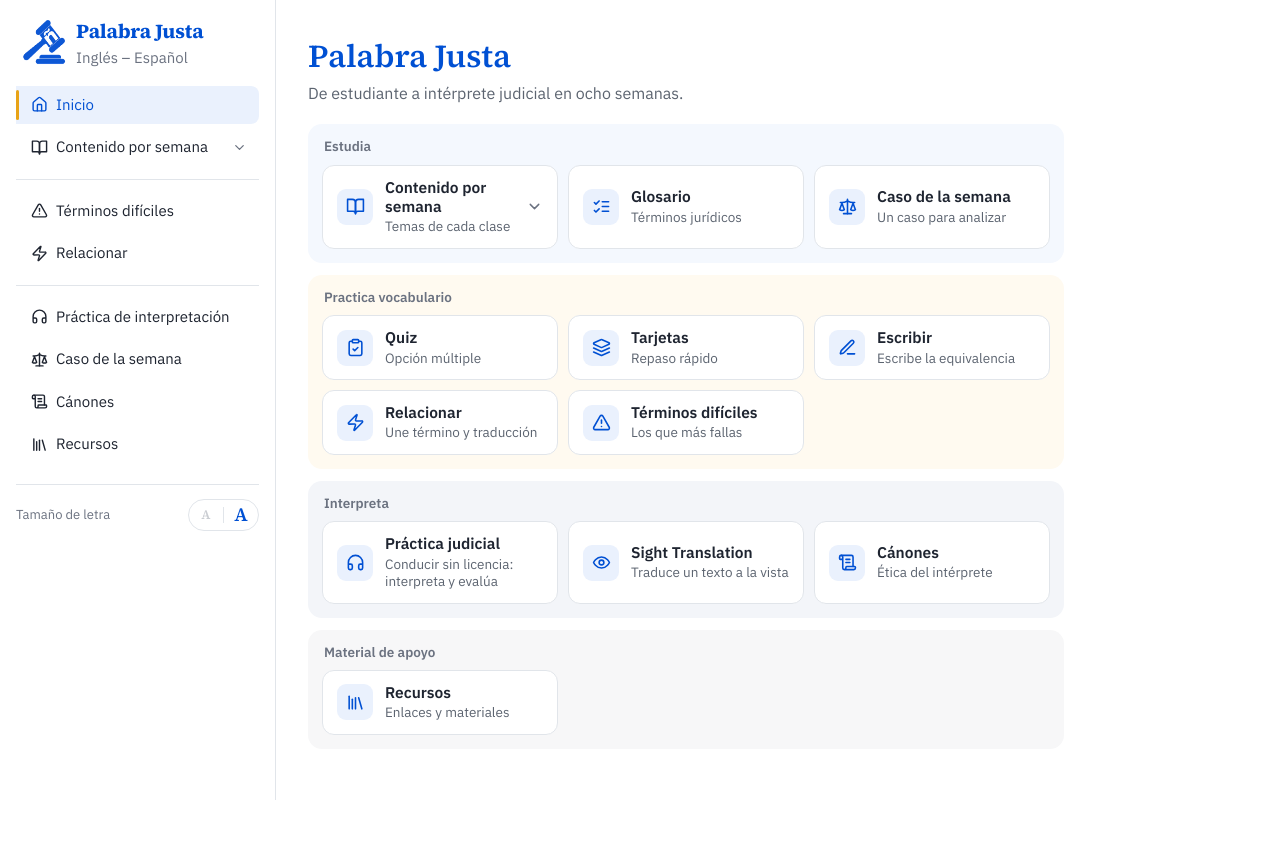
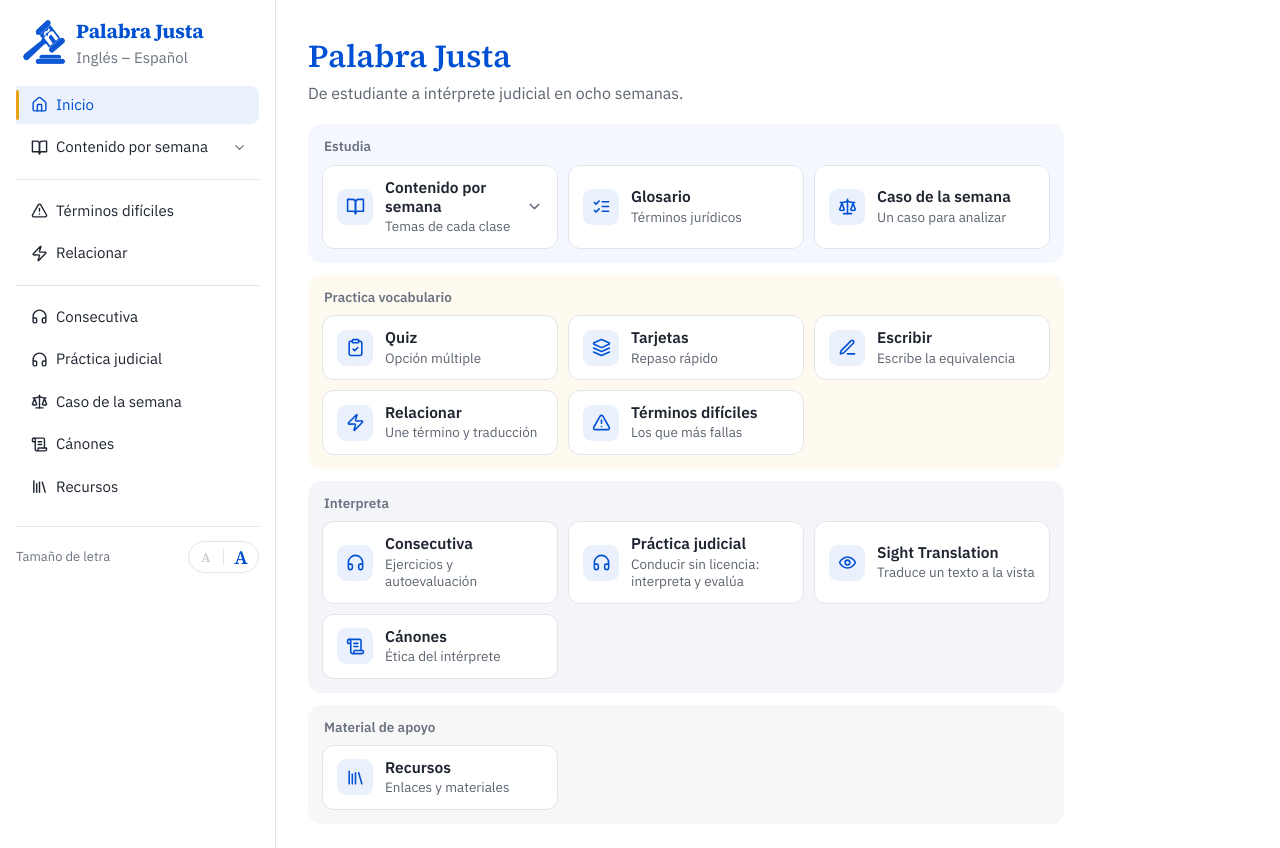
Before and after one commit to Josegarciawsu/palabrajusta, a React (Vite) app: page / in a window 1280 px wide. Shown: the top 848 px of the page. Before the commit the page ends 800 px from the top, so only its background shows below. Built offline with nearby package versions, Linux system fonts and the light colour scheme.

Commit message:
Separate consecutive self-assessment and judicial practice navigation

```diff
--- a/src/App.jsx
+++ b/src/App.jsx
@@ -1639,6 +1639,7 @@ const GRUPOS_INICIO = [
     titulo: "Interpreta",
     tinte: "#F3F5F9", // azul marino muy suave
     items: [
+      { id: "consecutiva", icon: Headphones, titulo: "Consecutiva", texto: "Ejercicios y autoevaluación" },
       { id: "judicial", icon: Headphones, titulo: "Práctica judicial", texto: "Conducir sin licencia: interpreta y evalúa" },
       { id: "sight", icon: Eye, titulo: "Sight Translation", texto: "Traduce un texto a la vista" },
       { id: "canones", icon: ScrollText, titulo: "Cánones", texto: "Ética del intérprete" },
@@ -2040,7 +2041,8 @@ export default function App() {
             <div className="my-2" style={{ borderTop: `1px solid ${C.border}` }} />
           )}
 
-          <NavButton icon={Headphones} active={section === "judicial"} onClick={() => setSection("judicial")}>Práctica de interpretación</NavButton>
+          <NavButton icon={Headphones} active={section === "consecutiva"} onClick={() => setSection("consecutiva")}>Consecutiva</NavButton>
+          <NavButton icon={Headphones} active={section === "judicial"} onClick={() => setSection("judicial")}>Práctica judicial</NavButton>
           <NavButton
             icon={Scale}
             active={section === "caso"}
@@ -2126,7 +2128,7 @@ export default function App() {
         {section === "quiz" && <OpcionMultipleView />}
         {section === "escribir" && <EscribirView />}
         {section === "debiles" && <DificilesView />}
-        {section === "judicial" && <JudicialTrainer onBack={() => setSection("consecutiva")} />}
+        {section === "judicial" && <JudicialTrainer onBack={() => setSection("inicio")} />}
         {section === "consecutiva" && <ConsecutivaSection />}
         </div>
       </main>
--- a/src/components/Consecutiva/ConsecutivaSection.jsx
+++ b/src/components/Consecutiva/ConsecutivaSection.jsx
@@ -16,7 +16,6 @@ import Practica from "./Practica.jsx";
 import Evaluacion from "./Evaluacion.jsx";
 import Resultados from "./Resultados.jsx";
 
-import JudicialTrainer from "./JudicialTrainer.jsx";
 
 const PASOS = [
   ["Interpreta", "Escuchas cada segmento sin ver el texto, tomas notas y grabas tu interpretación."],
@@ -25,7 +24,6 @@ const PASOS = [
 ];
 
 export default function ConsecutivaSection() {
-  const [judicial, setJudicial] = useState(false);
   const grupos = useMemo(
     () => ({
       "en-es": EJERCICIOS_EN_ES.map(prepararEjercicio),
@@ -65,8 +63,6 @@ export default function ConsecutivaSection() {
     padding: "0 0 48px",
   };
 
-  if (judicial) return <JudicialTrainer onBack={() => setJudicial(false)} />;
-
   if (actual && ejercicio) {
     const props = { ejercicio, intento: actual, onCambio: actualizar, onSalir: salir };
     return (
@@ -91,7 +87,6 @@ export default function ConsecutivaSection() {
         </p>
       </div>
 
-      <Tarjeta style={{ display: "grid", gap: 12 }}><Titulo nivel={2}>Práctica judicial</Titulo><p style={{ margin: 0 }}>Escucha, interpreta y graba. Revisa tus términos jurídicos.</p><Boton onClick={() => setJudicial(true)}>Abrir práctica judicial</Boton></Tarjeta>
 
       <ol style={{ margin: 0, padding: 0, listStyle: "none", display: "grid", gap: 10 }}>
         {PASOS.map(([t, d], i) => (
--- a/src/components/Consecutiva/JudicialTrainer.jsx
+++ b/src/components/Consecutiva/JudicialTrainer.jsx
@@ -33,7 +33,7 @@ export default function JudicialTrainer({onBack}){
  const busy=recorder.grabando||speaking||transcribing;
  const reviewList=history.flatMap(h=>h.segments.flatMap(s=>s.rows.filter(r=>r.status!=='matched').map(r=>({...r,segment:s.id}))));
  return <div style={{fontFamily:F.cuerpo,color:C.tinta,display:'grid',gap:18,fontSize:16,lineHeight:1.6}}>
- <Boton variante="fantasma" disabled={busy} onClick={()=>{reset();onBack();}}>Volver a consecutiva</Boton>
+ <Boton variante="fantasma" disabled={busy} onClick={()=>{reset();onBack();}}>Volver al inicio</Boton>
  <div><Titulo>Escucha e interpreta</Titulo><p style={{margin:'8px 0'}}>Consulta con el defensor público</p><details style={{fontSize:14,color:C.suave}}><summary>Cómo se evalúa</summary><p>Nota de práctica. Confirma los resultados dudosos.</p></details></div>
  {!finished&&<>
  <details><summary style={{cursor:"pointer"}}>Dirección y modalidad</summary><Tarjeta><div style={{display:'flex',gap:12,flexWrap:'wrap'}}><label>Dirección<select aria-label="Dirección" disabled={busy} value={direction} onChange={e=>{reset();setDirection(e.target.value);setIdx(0);setSession({});}} style={{display:'block',fontSize:16,padding:10}}><option value="both">Conversación completa</option><option value="en">Inglés → Español</option><option value="es">Español → Inglés</option></select></label><label>Modalidad<select aria-label="Modalidad" disabled={busy||Object.keys(session).length>0} value={mode} onChange={e=>{reset();setMode(e.target.value);}} style={{display:'block',fontSize:16,padding:10}}><option value="practice">Práctica</option><option value="exam">Simulación</option></select></label></div></Tarjeta></details>
```
